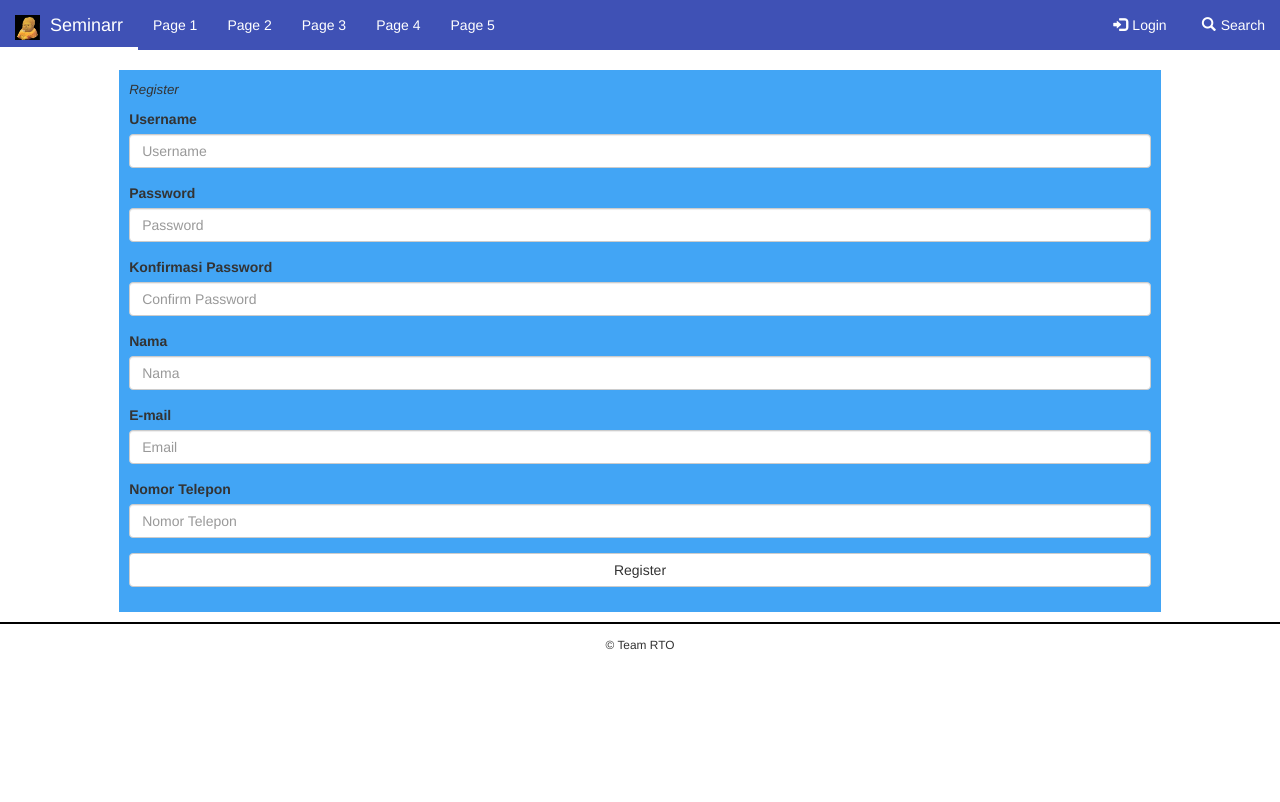
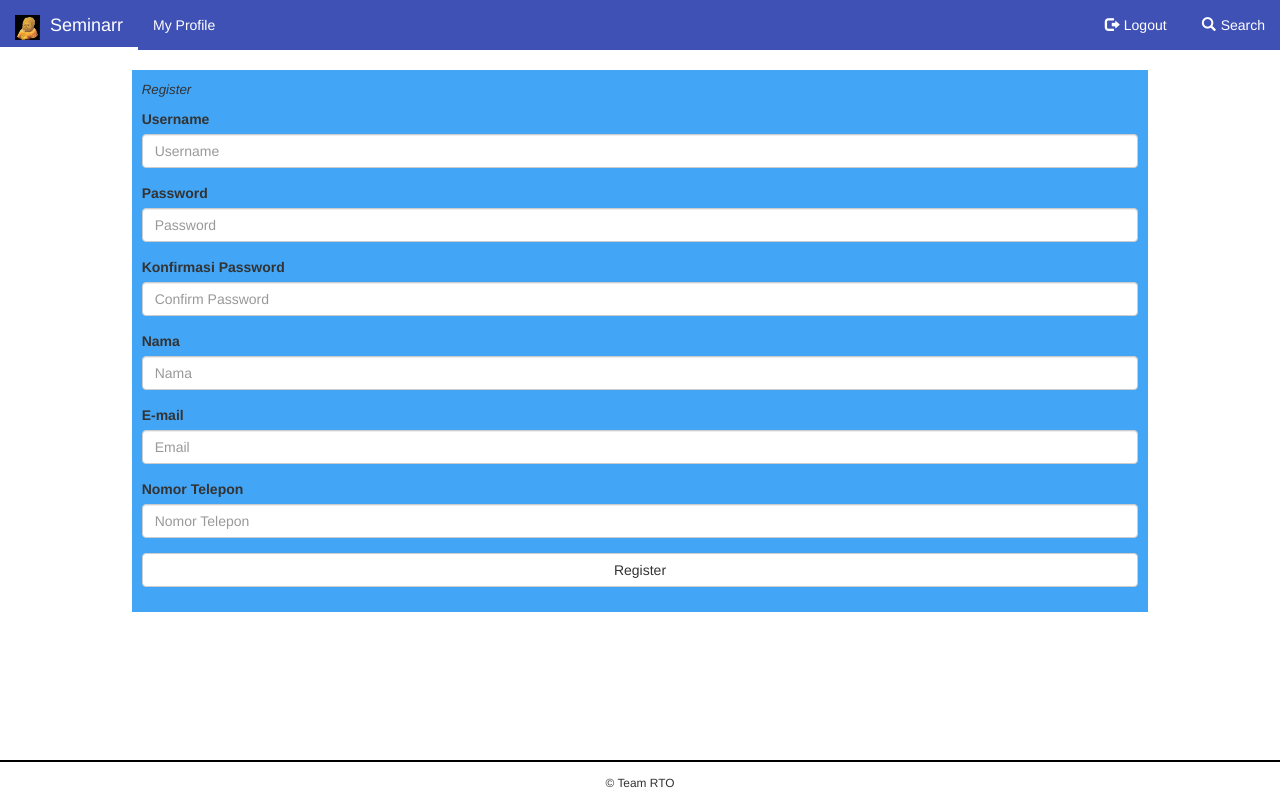
Before and after one commit to ariebrian/Seminar, a CodeIgniter app: a page that uses application/views/header.php in a window 1280 px wide. Before the commit the page ends 650 px from the top, so only its background shows below. Run offline with CodeIgniter, Linux system fonts and the light colour scheme; the visitor is signed in with stand-in values (Sample User, id 1).

Commit message:
ganti warna di calendar, tambah logout, set header buat session

```diff
--- a/application/config/routes.php
+++ b/application/config/routes.php
@@ -49,9 +49,10 @@
 | Examples:	my-controller/index	-> my_controller/index
 |		my-controller/my-method	-> my_controller/my_method
 */
-$route['default_controller'] = 'welcome';
+$route['default_controller'] = 'User';
 $route['404_override'] = '';
 $route['translate_uri_dashes'] = FALSE;
 
 $route['login'] = 'User/user_login';
 $route['register'] = 'User/register';
+$route['logout'] = 'User/logout';
--- a/application/controllers/User.php
+++ b/application/controllers/User.php
@@ -13,6 +13,13 @@
 		$this->load->library('form_validation');
 		$this->load->library('session');
 		$this->load->model('User_Model');
+	}
+
+	public function index()
+	{
+		$this->load->view('header');
+		$this->load->view('index');
+		$this->load->view('footer');
 	}
 
 	public function user_login()
@@ -65,6 +72,7 @@
                 $result = $this->User_Model->user_info($username);
                 if ($result != false) {
                     $session_data = array(
+                    	'id'	=> $result[0]->id_user,
                         'uname' => $result[0]->uname,
                         'email' => $result[0]->email,
                         );
@@ -162,6 +170,12 @@
 			redirect('login');
 		}
 	}
+
+	public function logout()
+	{
+		$this->session->sess_destroy();
+		redirect('');
+	}
 }
 
  ?>
--- a/application/views/create_event.php
+++ b/application/views/create_event.php
@@ -4,7 +4,7 @@
 <div class="container-fluid">
 	<div class="col-md-4">
 		<center>
-			<img src="<?php echo base_url(); ?>img/y-tho.jpg" alt="" class="img img-responsive img-thumbnail img-upload">
+			<img src="<?php echo base_url(); ?>img/y-tho.jpg" alt="" class="img img-responsive img-upload">
 			<a href="#" class="btn btn-warning">Select Photo</a>
 		</center>
 	</div>
@@ -14,7 +14,6 @@
 			<h4>Tambahkan Event Anda</h4>
 		</div>
 		<div class="sem-desc-body">
-
 			<div class="form-group">
 				<label for="nama">Nama Seminar</label>
 				<input type="text" class="form-control" id="nama" name="nama">
--- a/application/views/header.php
+++ b/application/views/header.php
@@ -1,7 +1,7 @@
 <!DOCTYPE html>
 <html>
 <head>
-	<title>RTO HEHE</title>
+	<title>Seminarr</title>
 	<meta name="viewport" content="width=device-width, initial-scale=1">
 	<link rel="stylesheet" type="text/css" href="<?php echo base_url(); ?>assets/css/bootstrap.css">
 	<link rel="stylesheet" type="text/css" href="<?php echo base_url(); ?>assets/fullcalendar/fullcalendar.min.css">
@@ -27,17 +27,20 @@
 				<a href="<?php echo base_url(); ?>index.php/TestView" class="navbar-brand"><img src="<?php echo base_url(); ?>img/y-tho.jpg" id="logo-brand">Seminarr</a>
 			</div>
 			<div class="collapse navbar-collapse" id="myNavbar">
+				<?php if (isset($_SESSION['uname'])): ?>
 					<ul class="nav navbar-nav">
-					<li><a href="#">Page 1</a></li>
-					<li><a href="#">Page 2</a></li>
-					<li><a href="#">Page 3</a></li>
-					<li><a href="#">Page 4</a></li>
-					<li><a href="#">Page 5</a></li>
+						<li><a href="<?php echo base_url().'index.php/profile/'.$_SESSION['id']; ?>">My Profile</a></li>
 					</ul>
+					<ul class="nav navbar-nav navbar-right">
+						<li><a href="<?php echo base_url(); ?>index.php/logout"><span class="glyphicon glyphicon-log-out"></span>Logout</a></li>
+						<li><a href="#"><span class="glyphicon glyphicon-search"></span>Search</a></li>
+					</ul>
+				<?php else: ?>
 					<ul class="nav navbar-nav navbar-right">
 						<li><a href="<?php echo base_url(); ?>index.php/login"><span class="glyphicon glyphicon-log-in"></span>Login</a></li>
 						<li><a href="#"><span class="glyphicon glyphicon-search"></span>Search</a></li>
 					</ul>
+				<?php endif ?>
 			</div>
 		</div>
 	</nav>
--- a/application/views/profile.php
+++ b/application/views/profile.php
@@ -35,7 +35,7 @@
 		</ul>
 		<div class="tab-content">
 			<div class="tab-pane fade in active" id="list">
-			<table class="table table-striped">
+			<table class="table table-bordered">
 				<tr>
 					<th>Photo</th>
 					<th>Description</th>
--- a/assets/css/clndr-style.css
+++ b/assets/css/clndr-style.css
@@ -4,13 +4,14 @@
   margin-bottom: 75px;
   width: 324px;
   height: auto;
+  color: #fff;
 }
 #calendar .clndr {
   overflow-y: visible;
   margin: 0 0 10px 0;
 }
 #calendar .clndr .controls {
-  background-color: #47A3DA;
+  background-color: #78909C;
   color: white;
 }
 #calendar .clndr .controls .clndr-previous-button,
@@ -55,6 +56,7 @@
   width: 100%;
   height: 186px;
   display: inline-block;
+  background-color: #78909C;
 }
 #calendar .clndr .days-container .days {
   position: absolute;
@@ -74,7 +76,7 @@
   padding: 4px 0 4px 0;
   font-size: 1em;
   text-align: center;
-  color: #212121;
+  color: #EEEEEE;
 
 /*  border-right: 1px solid rgba(255, 255, 255, 0.5);
   border-bottom: 1px solid rgba(255, 255, 255, 0.5);*/
@@ -102,7 +104,7 @@
   vertical-align: bottom;
 }
 #calendar .clndr .days-container .days .headers {
-  background-color: #0D77B6;
+  background-color: #607D8B;
   padding-top: 5px;
   padding-bottom: 5px;
 }
@@ -115,7 +117,7 @@
 
 #calendar .clndr .days-container .days .day:hover,
 #calendar .clndr .days-container .days .empty:hover {
-  background-color: #47A3DA !important;
+  background-color: #607D8B !important;
   color: white !important;
   cursor: pointer;
 }
@@ -132,7 +134,7 @@
 }
 
 #calendar .clndr .days-container .events {
-  padding: 20px 0 0 0;
+  /*padding: 20px 0 0 0;*/
 }
 
 #calendar .clndr .days-container .events .headers {
--- a/assets/css/user.css
+++ b/assets/css/user.css
@@ -1,3 +1,15 @@
+html {
+	height: 100%;
+	margin: 0;
+}
+
+.content, body {
+	min-height: calc(100vh - 50px);
+	margin: auto;
+	bottom: 0;
+	position: relative;
+}
+
 img {
 	min-width: 100px;
 	max-width: 300px;
@@ -23,7 +45,7 @@
 	color: black;
 }
 
-nav.navbar {
+.navbar {
 	border-radius: 0 0 0 0;
 	background-color: #3F51B5;
 	color: white;
@@ -59,16 +81,12 @@
 	bottom: 0;
 }
 
-ul.nav li a {
+.nav li a {
 	color: black;
 }
 
-ul.nav li a.active {
+.nav li a.active {
 	color: white !important;
-}
-
-img.img-list {
-	/*width: 25%;*/
 }
 
 .tab-content {
@@ -228,7 +220,7 @@
 }
 
 .content-full {
-	margin: 0 10px 0 10px;
+	margin: 0 10px 10px 10px;
 	padding: 10px;
 	background-color: #42A5F5;
 }
@@ -241,3 +233,31 @@
 .btn-submit, .btn-group {
 	width: 100% !important;
 }
+
+#img-modal:hover {
+	cursor: zoom-in;
+}
+
+#img-modal {
+	max-height: 300px;
+}
+
+.carousel-control {
+	background-image: none !important;
+	color: #000;
+}
+
+.carousel-control:hover {
+	color: #000;
+	opacity: 1;
+}
+
+.row {
+	margin-right: 0 !important;
+	margin-left: 0 !important;
+}
+
+.img-list {
+	margin: 10px !important;
+	max-height: 300px;
+}
--- a/assets/js/user.js
+++ b/assets/js/user.js
@@ -41,6 +41,7 @@
 				"max-height": 'max-content',
 				"min-width": 'auto',
 				"max-width": 'max-content',
+				"cursor":'zoom-out',
 			});
 		} else {
 			$('#img01').css({
@@ -48,6 +49,7 @@
 				"max-height": '',
 				"min-width": '',
 				"max-width": '',
+				"cursor":'zoom-out',
 			});
 		}
 	});
```
Also changed, not shown: other parts of assets/css/user.css (+12 -28 lines). Lines whose indentation alone changed are shown as unchanged.
